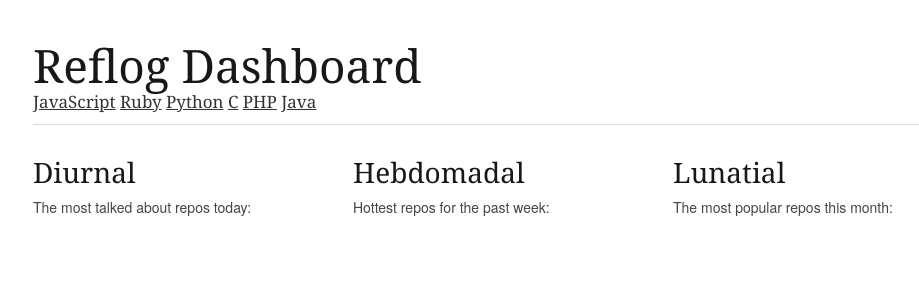
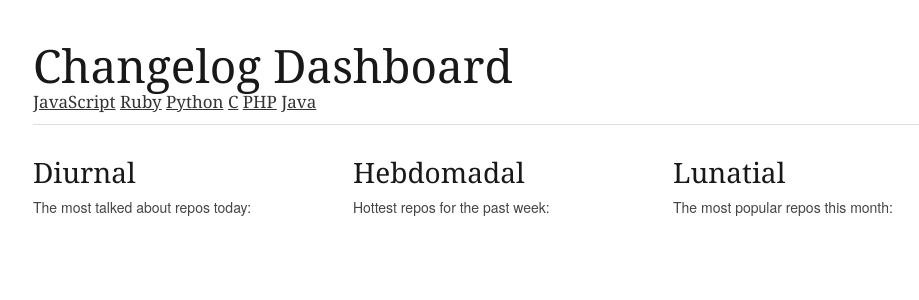
Before and after one commit to kennethreitz/changelogdash, a Python web app: template dash/templates/index.html in a window 1280 px wide. Shown: the top 300 px of the page, without its empty margins (137-1056 px from the left). Run offline with Jinja, Linux system fonts and the light colour scheme; the template is opened without the code that fills it, so the values that code supplies are empty; some libraries are stand-ins or nearby versions.

Commit message:
changelog dashboard

```diff
--- a/dash/templates/index.html
+++ b/dash/templates/index.html
@@ -6,7 +6,7 @@
 <head>
 
     <meta charset="utf-8" />
-    <title>Reflog Dashboard</title>
+    <title>Changelog Dashboard</title>
     <meta name="description" content="">
     <meta name="author" content="">
     <!--[if lt IE 9]>
@@ -29,7 +29,7 @@
 
     <div class="container">
         <div class="sixteen columns">
-            <h1 class="remove-bottom" style="margin-top: 40px">Reflog Dashboard</h1>
+            <h1 class="remove-bottom" style="margin-top: 40px">Changelog Dashboard</h1>
             <h5 id='filter-bar'>
                 <noscript>
                     A <a href="http://kennethreitz.com/pages/open-projects.html">Kenneth Reitz</a> Project.
```
